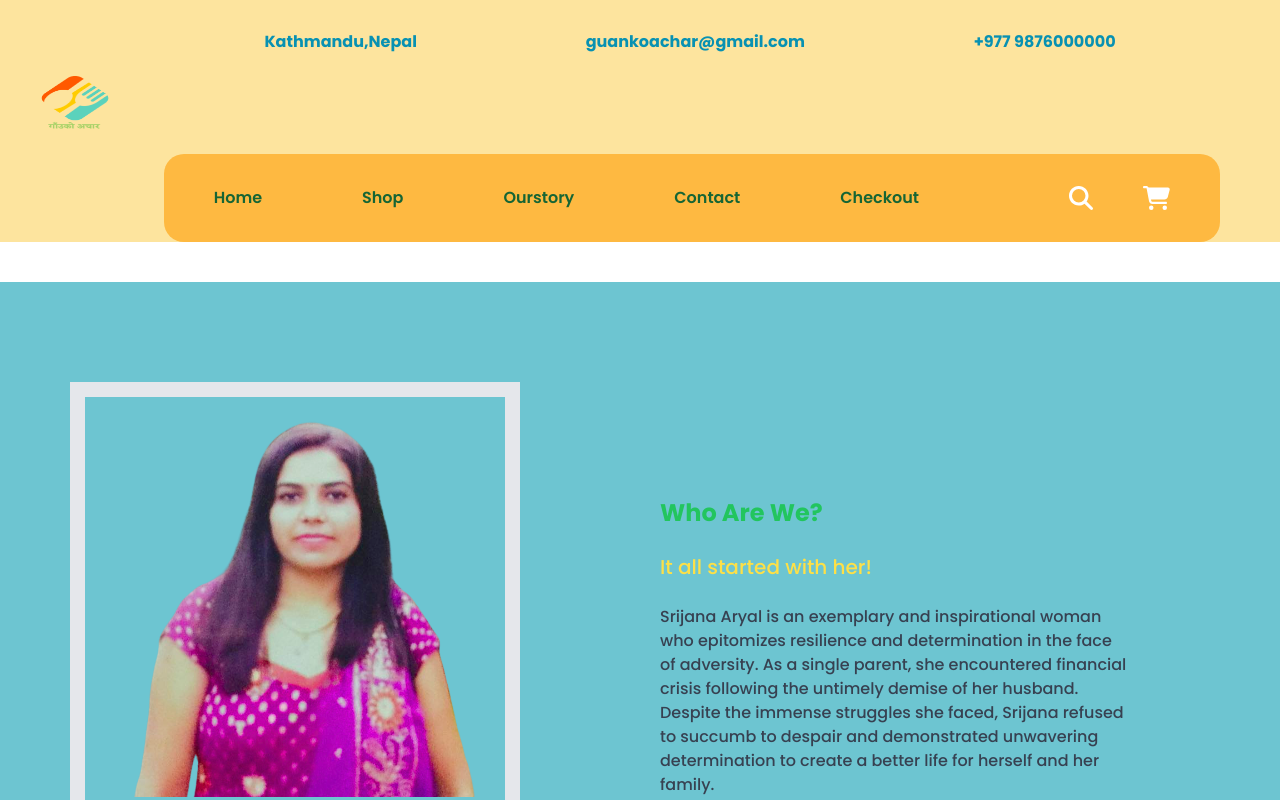
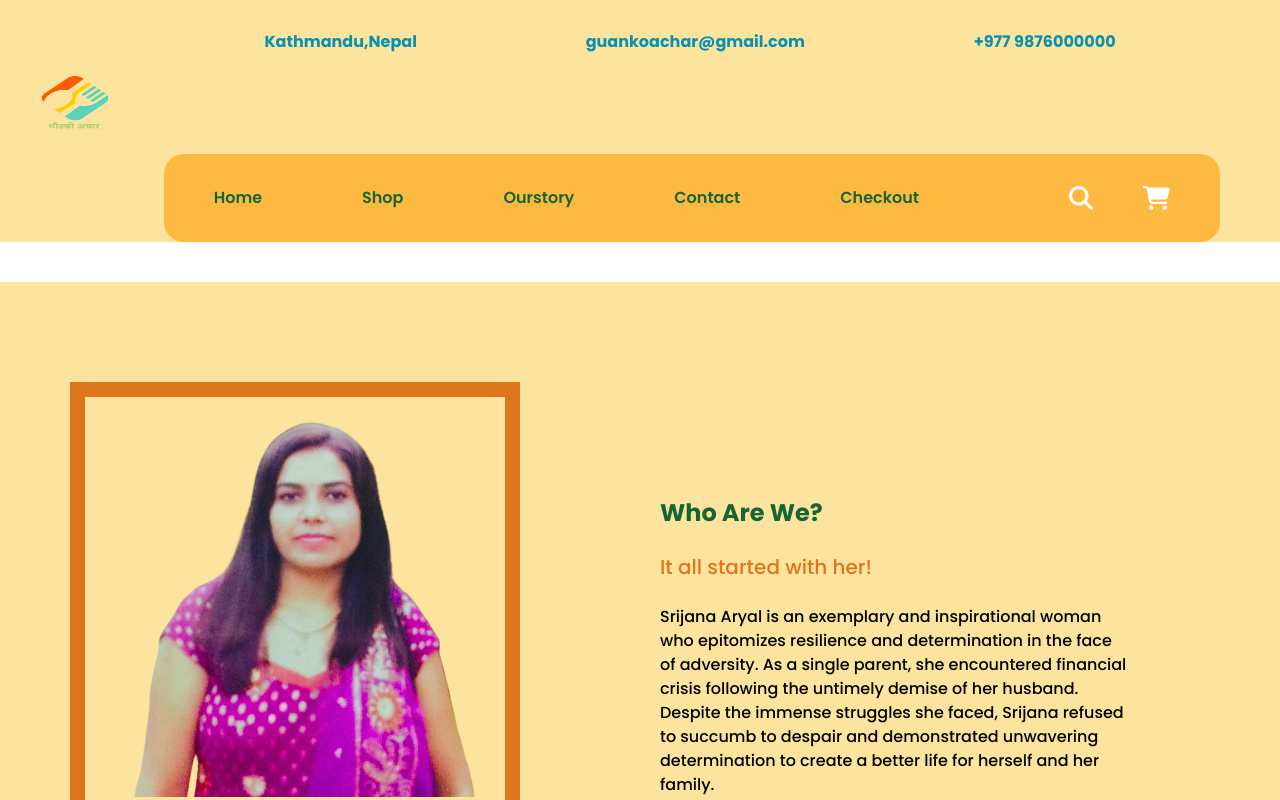
Before and after one commit to anishmendes/Pickle-Ecommerce-Project, a React (Vite) app: page /Ourstory in a window 1280 px wide. Shown: the top 800 px of the page. Built offline with nearby package versions, Linux system fonts and the light colour scheme; a web font is replaced by a local one.

Commit message:
chnages on our story scetion

```diff
--- a/src/Components/Pages/Ourstory.jsx
+++ b/src/Components/Pages/Ourstory.jsx
@@ -13,15 +13,15 @@ const Ourstory = () => {
 
 
     <>
-       <div className='flex flex-row justify-around items-center mb-[40px] mt-[40px] bg-customGray'>
+       <div className='flex flex-row justify-around items-center mb-[40px] mt-[40px] bg-navbar text-black'>
 
-<div className='flex border-[30%] items-start pl-[20px] mt-[100px] pb-[100px] border border-[15px] '>
+<div className='flex border-[30%] items-start pl-[20px] mt-[100px] pb-[100px] border border-[15px] border-hard '>
   <img src="./src/assets/srijana.png" alt="person" className='h-[400px] w-[400px]'/>
 </div>
 <div className='flex flex-col pr-[80px] pt-[160px] pb-[60px] max-w-[550px]'>
-  <h1 className='text-2xl font-bold pb-6 text-green-500'>Who Are We?</h1>
+  <h1 className='text-2xl font-bold pb-6 text-green-800'>Who Are We?</h1>
 
-  <h2 className='text-xl font-medium pb-6 text-yellow-300'>It all started with her!</h2>
+  <h2 className='text-xl font-medium pb-6 text-hard'>It all started with her!</h2>
 
   <p className='font-medium'>Srijana Aryal is an exemplary and inspirational woman who epitomizes resilience and determination in the face of adversity. As a single parent, she encountered financial crisis following the untimely demise of her husband. Despite the immense struggles she faced, Srijana refused to succumb to despair and demonstrated unwavering determination to create a better life for herself and her family.</p>
 </div>
```
